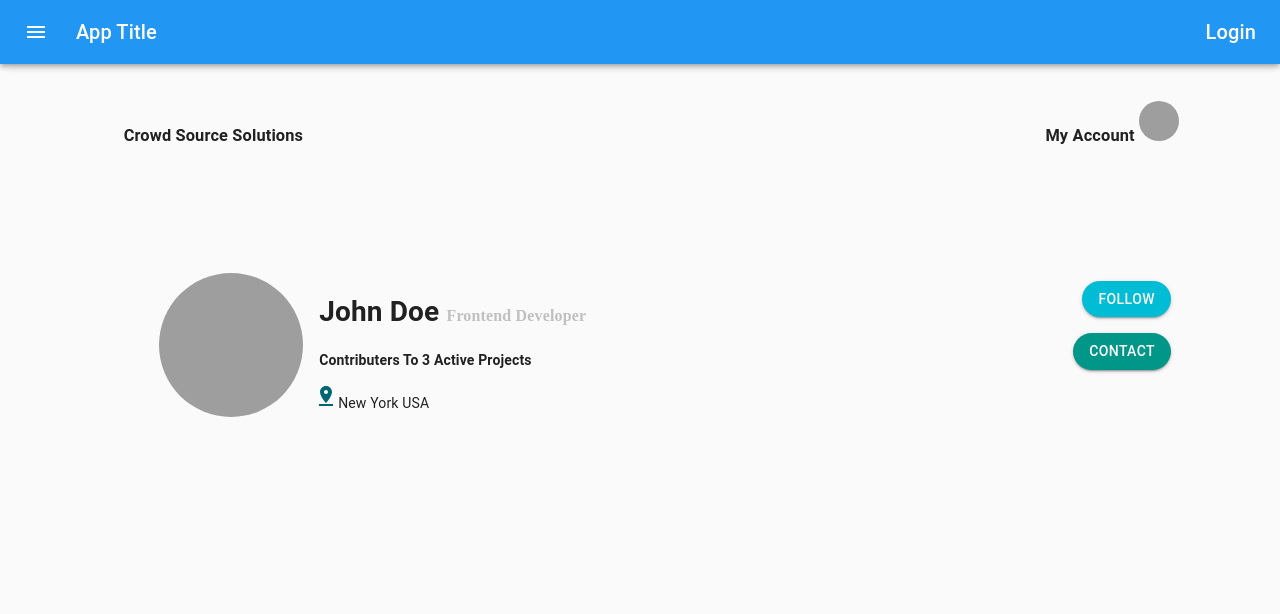
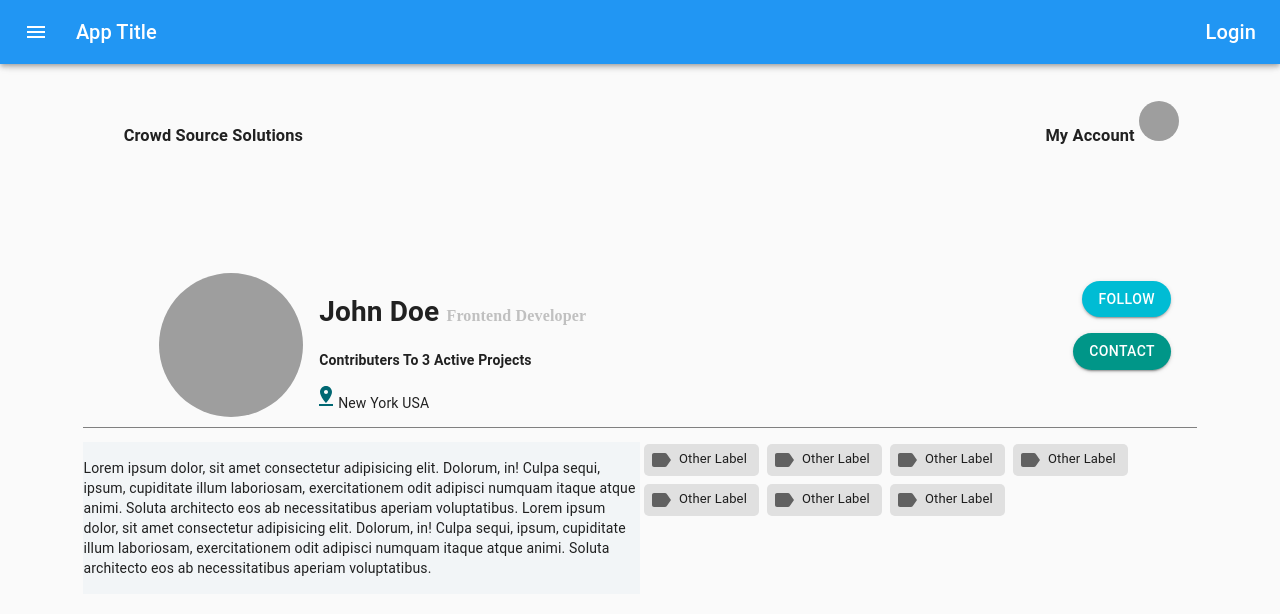
Before and after one commit to crowdsourcemedical/volunteer-database, a React (Create React App) app in the folder frontend/: page /profile in a window 1280 px wide. Shown: the top 614 px of the page. Built offline with nearby package versions, Linux system fonts and the light colour scheme; grey boxes are pictures that could not be loaded.

Commit message:
Added Body of description and tags
- Almost complete

```diff
--- /dev/null
+++ b/frontend/src/components/Profile/Body.component.jsx
@@ -0,0 +1,35 @@
+import React from 'react';
+import { makeStyles } from '@material-ui/core';
+
+// Profile Components
+import Description from './Description.component';
+import Tags from './Tags.component';
+
+const useStyles = makeStyles(theme => ({
+  grid: {
+    display: 'grid',
+    gridTemplateAreas: '. description tags .',
+    gridTemplateColumns: '0.15fr 1fr 1fr 0.15fr',
+    gridTemplateRows: '1fr'
+  },
+  borderTop: {
+    borderTop: '1px solid grey'
+  }
+}));
+
+function Body({ txt, icon, label }) {
+  const classes = useStyles();
+  return (
+    <main className={classes.grid}>
+      <div></div>
+      <div className={classes.borderTop}>
+        <Description txt={txt} />
+      </div>
+      <div className={classes.borderTop} style={{ padding: '0.7rem 0' }}>
+        <Tags icon={icon} label={label} />
+      </div>
+      <div></div>
+    </main>
+  );
+}
+export default Body;
--- /dev/null
+++ b/frontend/src/components/Profile/Description.component.jsx
@@ -0,0 +1,15 @@
+import React, { Fragment } from 'react';
+
+const description = {
+  background: '#F2F5F7',
+  textAlign: 'left',
+  padding: '1rem 0'
+};
+
+export default function Description({ txt }) {
+  return (
+    <Fragment>
+      <p style={description}>{txt}</p>
+    </Fragment>
+  );
+}
--- a/frontend/src/components/Profile/Profile.component.jsx
+++ b/frontend/src/components/Profile/Profile.component.jsx
@@ -1,8 +1,12 @@
 import React, { Component, Fragment } from 'react';
+
+// Material UI Components
+import LabelIcon from '@material-ui/icons/Label';
 
 // Profile Components
 import Header from './Header.component.jsx';
 import AccountProfile from './Avatar.component';
+import Body from './Body.component';
 
 class Profile extends Component {
   state = {
@@ -12,7 +16,11 @@ class Profile extends Component {
     avatarURL: 'https://material-ui.com/static/images/avatar/1.jpg',
     description: 'Contributers To 3 Active Projects',
     state: 'New York',
-    country: 'USA'
+    country: 'USA',
+    descriptionTxt:
+      'Lorem ipsum dolor, sit amet consectetur adipisicing elit. Dolorum, in! Culpa sequi, ipsum, cupiditate illum laboriosam, exercitationem odit adipisci numquam itaque atque animi. Soluta architecto eos ab necessitatibus aperiam voluptatibus. Lorem ipsum dolor, sit amet consectetur adipisicing elit. Dolorum, in! Culpa sequi, ipsum, cupiditate illum laboriosam, exercitationem odit adipisci numquam itaque atque animi. Soluta architecto eos ab necessitatibus aperiam voluptatibus.',
+    labelIcon: <LabelIcon />,
+    label: 'Other Label'
   };
 
   render() {
@@ -23,7 +31,10 @@ class Profile extends Component {
       logo,
       role,
       state,
-      country
+      country,
+      descriptionTxt,
+      labelIcon,
+      label
     } = this.state;
     return (
       <Fragment>
@@ -36,6 +47,7 @@ class Profile extends Component {
           state={state}
           country={country}
         />
+        <Body txt={descriptionTxt} icon={labelIcon} label={label} />
       </Fragment>
     );
   }
--- /dev/null
+++ b/frontend/src/components/Profile/Tags.component.jsx
@@ -0,0 +1,36 @@
+import React from 'react';
+import { makeStyles } from '@material-ui/core/styles';
+import Chip from '@material-ui/core/Chip';
+
+const useStyles = makeStyles(theme => ({
+  root: {
+    display: 'flex',
+    flexWrap: 'wrap',
+    alignItems: 'center',
+    justifyContent: 'flex-start',
+    '& > *': {
+      margin: theme.spacing(0.5),
+      borderRadius: '5px'
+    }
+  }
+}));
+
+export default function Tags({ icon, label }) {
+  const classes = useStyles();
+
+  const handleClick = () => {
+    console.info('You clicked the Chip.');
+  };
+
+  return (
+    <div className={classes.root}>
+      <Chip icon={icon} label={label} onClick={handleClick} />
+      <Chip icon={icon} label={label} onClick={handleClick} />
+      <Chip icon={icon} label={label} onClick={handleClick} />
+      <Chip icon={icon} label={label} onClick={handleClick} />
+      <Chip icon={icon} label={label} onClick={handleClick} />
+      <Chip icon={icon} label={label} onClick={handleClick} />
+      <Chip icon={icon} label={label} onClick={handleClick} />
+    </div>
+  );
+}
```
